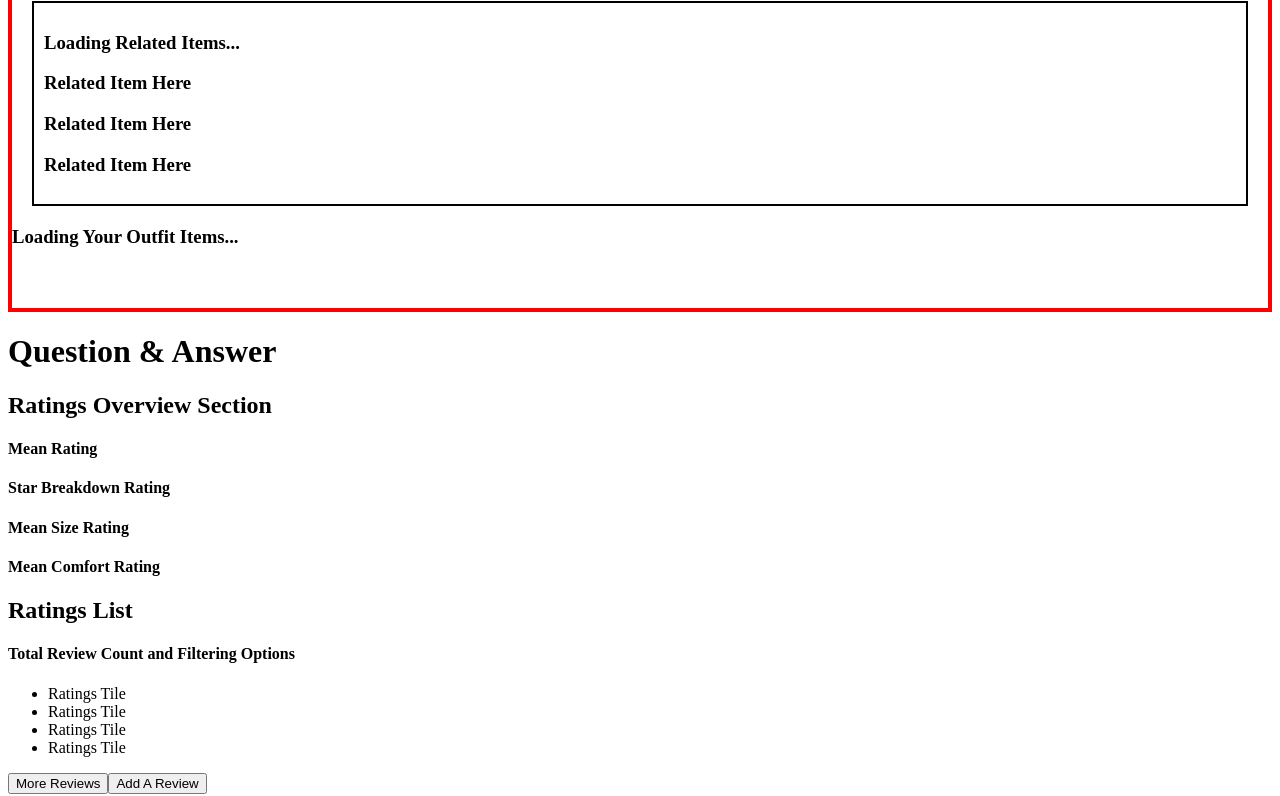
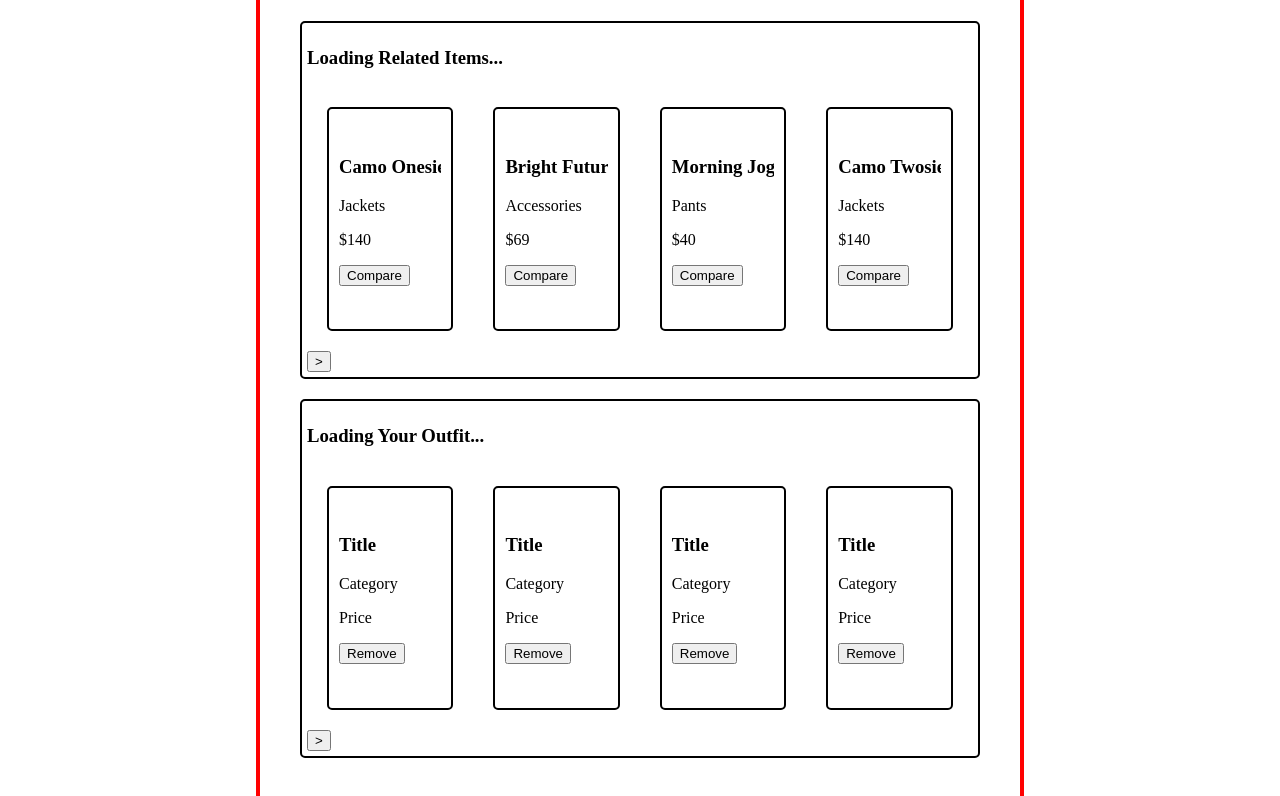
Before and after one commit to RPP2210-Wraith/Atelier, a React (Create React App) app in the folder client/: page / in a window 1280 px wide. Shown: the part 735-1531 px from the top of the page. Built offline with nearby package versions, Linux system fonts and the light colour scheme; no server answers; the HTML template or start-up script is replaced by a standard one.

Commit message:
Added conditional logic for buttons, rendered skeleton components with fake data, and added basic styling

```diff
--- a/client/src/components/related-items-comparison/Outfit.jsx
+++ b/client/src/components/related-items-comparison/Outfit.jsx
@@ -1,18 +1,42 @@
 import React from 'react';
 import { useState, useEffect } from 'react';
+import OutfitCard from './OutfitCard.jsx';
 
 const Outfit = () => {
   const [ isLoading, setIsLoading ] = useState(true);
+  const [ startingIndex, setStartingIndex ] = useState(0);
 
+  // Outfit will be an array of OutfitCards
+  const [ outfit, setOutfit ] = useState(['item1', 'item2', 'item3'])
+
+  const incrementCards = () => {
+    setStartingIndex((currentIndex) => {
+      return currentIndex + 1;
+    })
+  }
+  const decrementCards = () => {
+    setStartingIndex((currentIndex) => {
+      return currentIndex - 1;
+    })
+  }
 
   if (isLoading) {
     return (
-      <h3>Loading Your Outfit Items...</h3>
+      <div className='container'>
+        <h3>Loading Your Outfit...</h3>
+        {startingIndex !== 0 ? <button>{'<'}</button> : ''}
+        <OutfitCard />
+        <OutfitCard />
+        <OutfitCard />
+        <OutfitCard />
+        {startingIndex + 3 !== undefined ? <button>{'>'}</button> : ''}
+      </div>
     )
   }
   return (
     <div>
-      <h3>Outfit Component</h3>
+      <h3>Your Outfit</h3>
+
     </div>
   )
 }
--- a/client/src/components/related-items-comparison/OutfitCard.jsx
+++ b/client/src/components/related-items-comparison/OutfitCard.jsx
@@ -2,8 +2,13 @@ import React from 'react';
 
 const OutfitCard = () => {
   return (
-    <div>
-      <h1>Outfit Card</h1>
+    <div className='card outfitCard'>
+      <img></img>
+      <h3>Title</h3>
+      <p>Category</p>
+      <p>Price</p>
+      <img></img>
+      <button>Remove</button>
     </div>
   )
 }
--- a/client/src/components/related-items-comparison/Related.jsx
+++ b/client/src/components/related-items-comparison/Related.jsx
@@ -8,7 +8,20 @@ const Related = ({ productID }) => {
   // Handle loading with a user-friendly message
   const [ isLoading, setIsLoading ] = useState(true)
   // Set data (if no data, use default props)
-  const [ relatedItems, setRelatedItems ] = useState([])
+  const [ relatedItems, setRelatedItems ] = useState(fakeData.fakeProducts);
+  const [ startingIndex, setStartingIndex ] = useState(0);
+
+  const incrementCards = () => {
+    setStartingIndex((currentIndex) => {
+      return currentIndex + 1;
+    })
+  }
+  const decrementCards = () => {
+    setStartingIndex((currentIndex) => {
+      return currentIndex - 1;
+    })
+  }
+  console.log('starting index: ', startingIndex)
 
   useEffect(() => {
     //
@@ -24,8 +37,6 @@ const Related = ({ productID }) => {
       //   return axios.get('/relatedProduct')
       // })
     })
-
-
   }, []);
 
   // Should receive array of integers for related items
@@ -38,9 +49,14 @@ const Related = ({ productID }) => {
     return (
       <div className='container'>
         <h3>Loading Related Items...</h3>
-        <RelatedCard/>
-        <RelatedCard/>
-        <RelatedCard/>
+        {startingIndex !== 0 ? <button onClick={decrementCards}>{'<'}</button> : ''}
+        {
+         relatedItems.slice(startingIndex, startingIndex + 4).map((item) => {
+          return <RelatedCard item={item}/>
+         })
+
+        }
+        {relatedItems[startingIndex + 4] !== undefined ? <button onClick={incrementCards}>{'>'}</button> : ''}
       </div>
 
 
--- a/client/src/components/related-items-comparison/RelatedCard.jsx
+++ b/client/src/components/related-items-comparison/RelatedCard.jsx
@@ -1,9 +1,15 @@
 import React from 'react';
 
-const RelatedCard = () => {
+const RelatedCard = ( { item }) => {
   return (
-    <div>
-      <h3>Related Item Here</h3>
+    <div className="card relatedCard">
+      <img></img>
+      <h3 className='cardText'>{item !== undefined ? item.name : 'Title' }</h3>
+      <p>{item !== undefined ? item.category : 'Category'}</p>
+      <p>{item !== undefined ? `$${item.price}` : 'Price'}</p>
+      <img></img>
+      <button>Compare</button>
+
     </div>
   )
 }
--- a/client/src/components/related-items-comparison/fakeData.js
+++ b/client/src/components/related-items-comparison/fakeData.js
@@ -1,14 +1,14 @@
 
 const fakeData = {
 // 3 fake products:
-threeFakeProducts: [
+fakeProducts: [
   {
         "id": 1,
         "name": "Camo Onesie",
         "slogan": "Blend in to your crowd",
         "description": "The So Fatigues will wake you up and fit you in. This high energy camo will have you blending in to even the wildest surroundings.",
         "category": "Jackets",
-        "default_price": "140"
+        "price": "140"
     },
   {
         "id": 2,
@@ -16,7 +16,7 @@ threeFakeProducts: [
         "slogan": "You've got to wear shades",
         "description": "Where you're going you might not need roads, but you definitely need some shades. Give those baby blues a rest and let the future shine bright on these timeless lenses.",
         "category": "Accessories",
-        "default_price": "69"
+        "price": "69"
     },
   {
         "id": 3,
@@ -24,8 +24,32 @@ threeFakeProducts: [
         "slogan": "Make yourself a morning person",
         "description": "Whether you're a morning person or not. Whether you're gym bound or not. Everyone looks good in joggers.",
         "category": "Pants",
-        "default_price": "40"
-    }
+        "price": "40"
+    },
+    {
+      "id": 4,
+      "name": "Camo Twosie",
+      "slogan": "Blend in to your crowd",
+      "description": "The So Fatigues will wake you up and fit you in. This high energy camo will have you blending in to even the wildest surroundings.",
+      "category": "Jackets",
+      "price": "140"
+  },
+{
+      "id": 5,
+      "name": "Some overprices sunglasses",
+      "slogan": "You've got to wear shades",
+      "description": "Where you're going you might not need roads, but you definitely need some shades. Give those baby blues a rest and let the future shine bright on these timeless lenses.",
+      "category": "Accessories",
+      "price": "69"
+  },
+{
+      "id": 6,
+      "name": "Actual Turtle Shell",
+      "slogan": "Make yourself a morning person",
+      "description": "Whether you're a morning person or not. Whether you're gym bound or not. Everyone looks good in joggers.",
+      "category": "Pants",
+      "price": "40"
+  }
   ],
 
   // Single product:
--- a/client/src/components/related-items-comparison/relatedStyles.css
+++ b/client/src/components/related-items-comparison/relatedStyles.css
@@ -1,9 +1,43 @@
+#root {
+  width: 60vw;
+  margin: 0 auto
+}
+
 #relatedItemsComparison {
   border: solid red 4px;
+  padding: 20px
+
 }
 
 .container {
   border: solid black 2px;
   margin: 20px;
-  padding: 10px
+  padding: 5px;
+  border-radius: 5px;
+
 }
+.card {
+  border: solid black 2px;
+  border-radius: 5px;
+  display: inline-block;
+  padding: 10px;
+  margin: 20px;
+  width: 8vw;
+  height: 200px
+}
+
+.relatedCard {
+
+}
+
+.outfitCard {
+
+}
+.cardText {
+  white-space: nowrap;
+  overflow: hidden;
+
+}
+.hidden {
+  visibility: hidden;
+}
```
